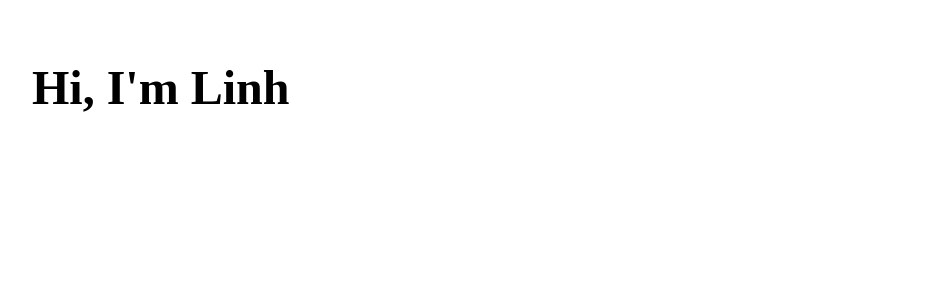
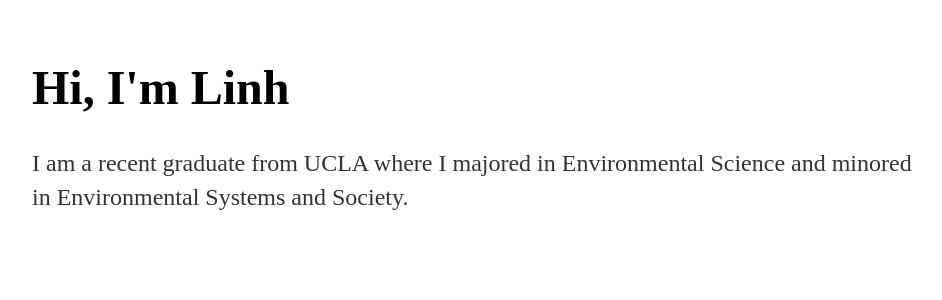
Before and after one commit to lttrinh/lttrinh.github.io, a Jekyll site: the page built from index.html, in a window 1280 px wide. Shown: the top 300 px of the page, without its empty margins (160-1102 px from the left). Built offline with Jekyll 4.4.1, drawn with Linux system fonts in a browser that asks for light colours.

Commit message:
Update index.html

```diff
--- a/index.html
+++ b/index.html
@@ -4,4 +4,5 @@ title: Linh To Trinh
 ---
 <div class="blurb">
 	<h1>Hi, I'm Linh</h1>
+	<p>I am a recent graduate from UCLA where I majored in Environmental Science and minored in Environmental Systems and Society.</p>
 </div>
```
